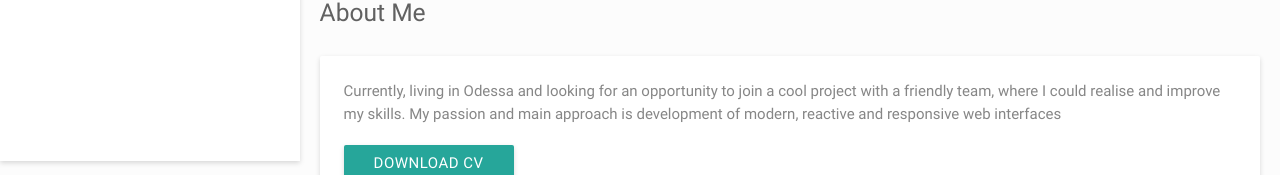
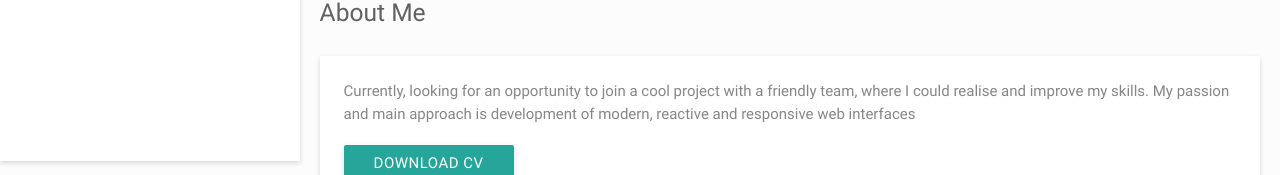
Before and after one commit to gubatenkov/sokolenkov.github.io_old, a plain HTML site: page index.html in a window 1280 px wide. Shown: the part 699-874 px from the top of the page. Drawn offline with Linux system fonts and the light colour scheme; files whose address does not match are found by name.

Commit message:
Update index.html

```diff
--- a/index.html
+++ b/index.html
@@ -237,7 +237,7 @@
 							<div class="card-panel">
 								<div class="text-box">
 									<p>
-										Currently, living in Odessa and looking for an opportunity to join a cool project with a friendly team, where I could realise and improve my skills. My passion and main approach is development of modern, reactive and responsive web interfaces
+										Currently, looking for an opportunity to join a cool project with a friendly team, where I could realise and improve my skills. My passion and main approach is development of modern, reactive and responsive web interfaces
 									</p>
 
 								</div>
```
